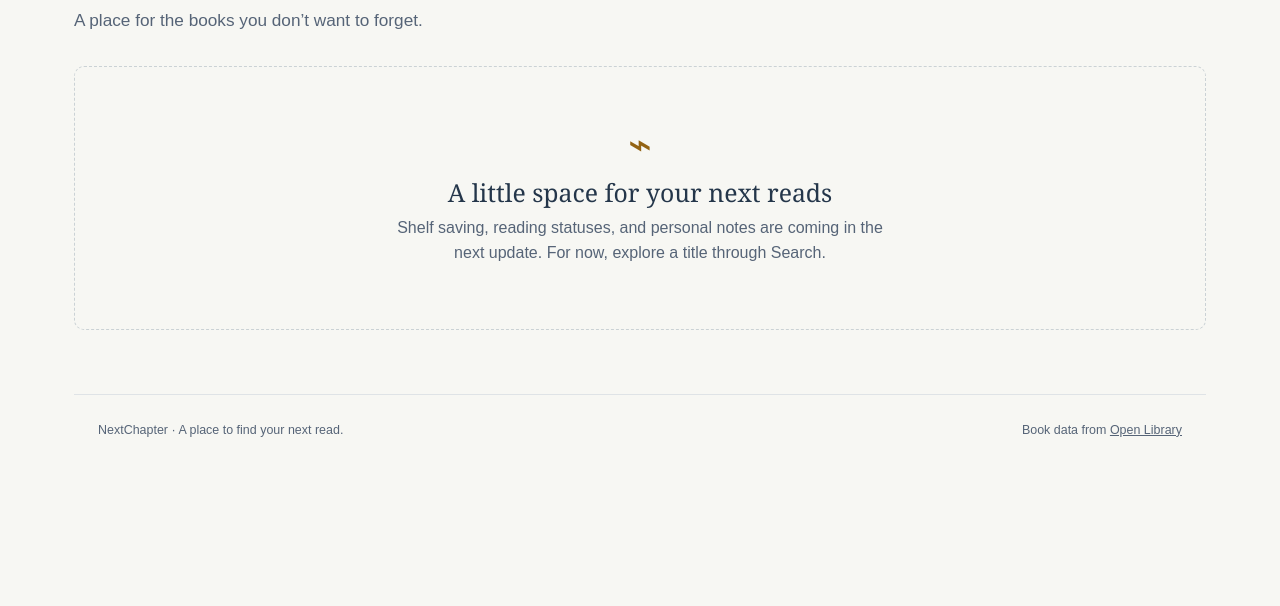
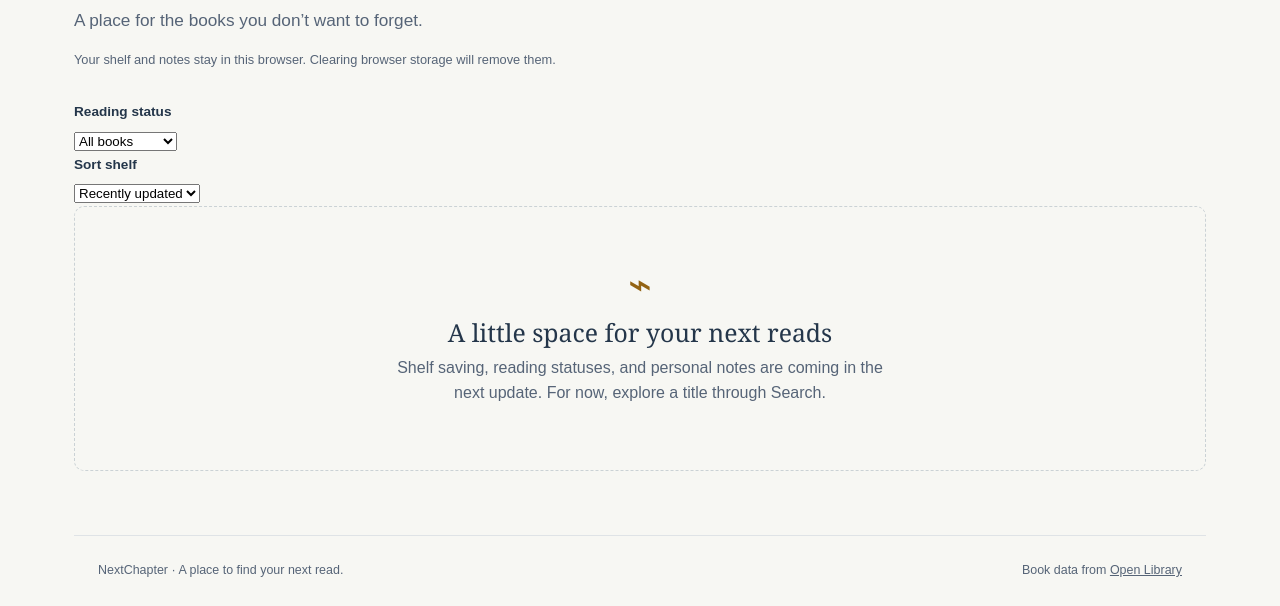
Before and after one commit to ivandiazdesandi/nextchapter, a website built with Vite: page shelf.html in a window 1280 px wide. Shown: the part 262-868 px from the top of the page. Before the commit the page ends 800 px from the top, so only its background shows below. Built offline with nearby package versions, Linux system fonts and the light colour scheme.

Commit message:
Add Week 06 shelf and search controls

```diff
--- a/shelf.html
+++ b/shelf.html
@@ -4,4 +4,4 @@
   <header class="site-header"><div class="header-inner">
     <a class="brand" href="./index.html"><img src="./src/assets/icon.svg" alt="" width="34" height="34">NextChapter</a>
     <nav aria-label="Main navigation"><a href="./index.html" >Search</a><a href="./shelf.html" aria-current="page">My shelf</a></nav>
-  </div></header><main id="main"><section class="shelf-header"><p class="eyebrow">YOUR READING CORNER</p><h1>My shelf</h1><p class="lead">A place for the books you don’t want to forget.</p><p id="shelf-status" role="status"></p></section><section id="shelf-books" class="book-grid" aria-label="Saved books"></section></main><footer class="site-footer"><span>NextChapter · A place to find your next read.</span><span>Book data from <a href="https://openlibrary.org/">Open Library</a></span></footer></body></html>
+  </div></header><main id="main"><section class="shelf-header"><p class="eyebrow">YOUR READING CORNER</p><h1>My shelf</h1><p class="lead">A place for the books you don’t want to forget.</p><p class="form-help">Your shelf and notes stay in this browser. Clearing browser storage will remove them.</p><p id="shelf-status" role="status" aria-live="polite"></p></section><div class="shelf-toolbar"><div><label for="shelf-filter">Reading status</label><select id="shelf-filter"><option value="all">All books</option><option>Want to Read</option><option>Reading</option><option>Finished</option></select></div><div><label for="shelf-sort">Sort shelf</label><select id="shelf-sort"><option value="updated">Recently updated</option><option value="title">Title A–Z</option></select></div></div><section id="shelf-books" class="book-grid shelf-grid" aria-label="Saved books"></section></main><footer class="site-footer"><span>NextChapter · A place to find your next read.</span><span>Book data from <a href="https://openlibrary.org/">Open Library</a></span></footer></body></html>
```
Also changed, not shown: index.html (+2 -1 lines), README.md.
